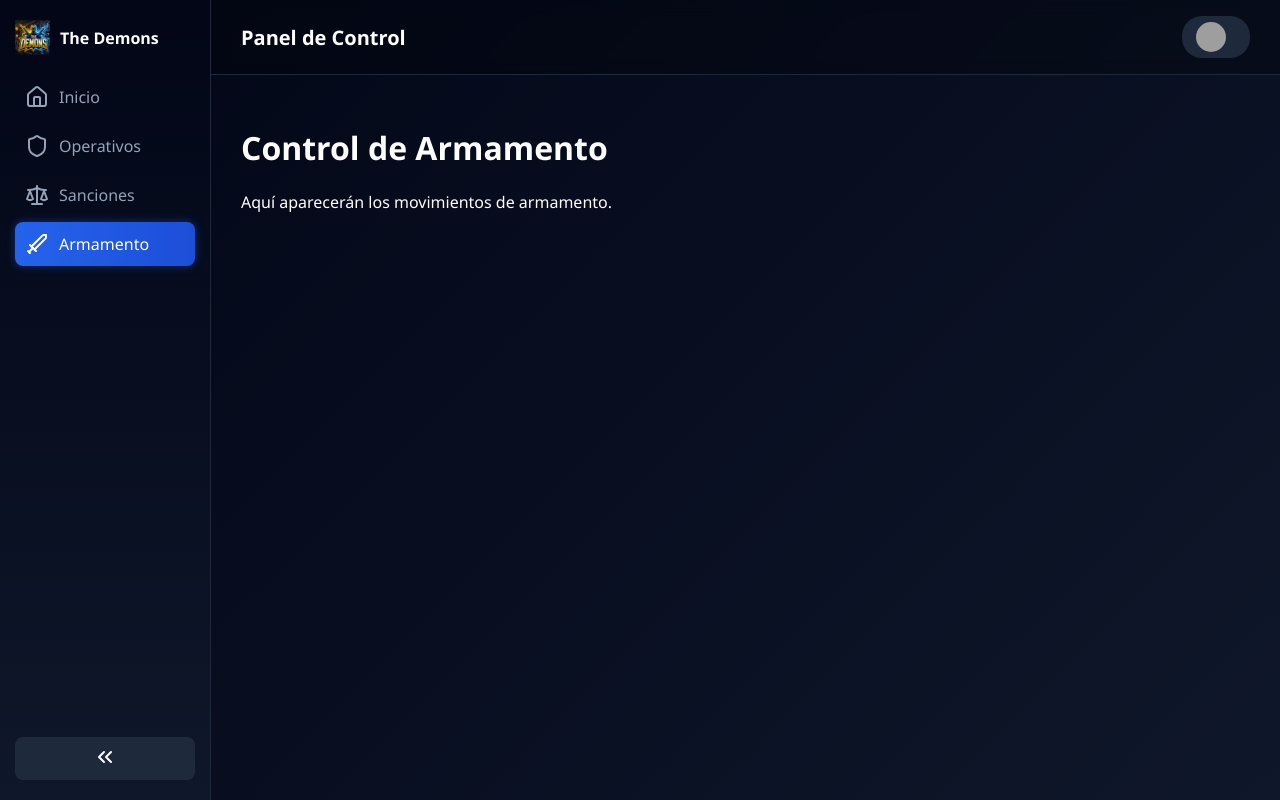
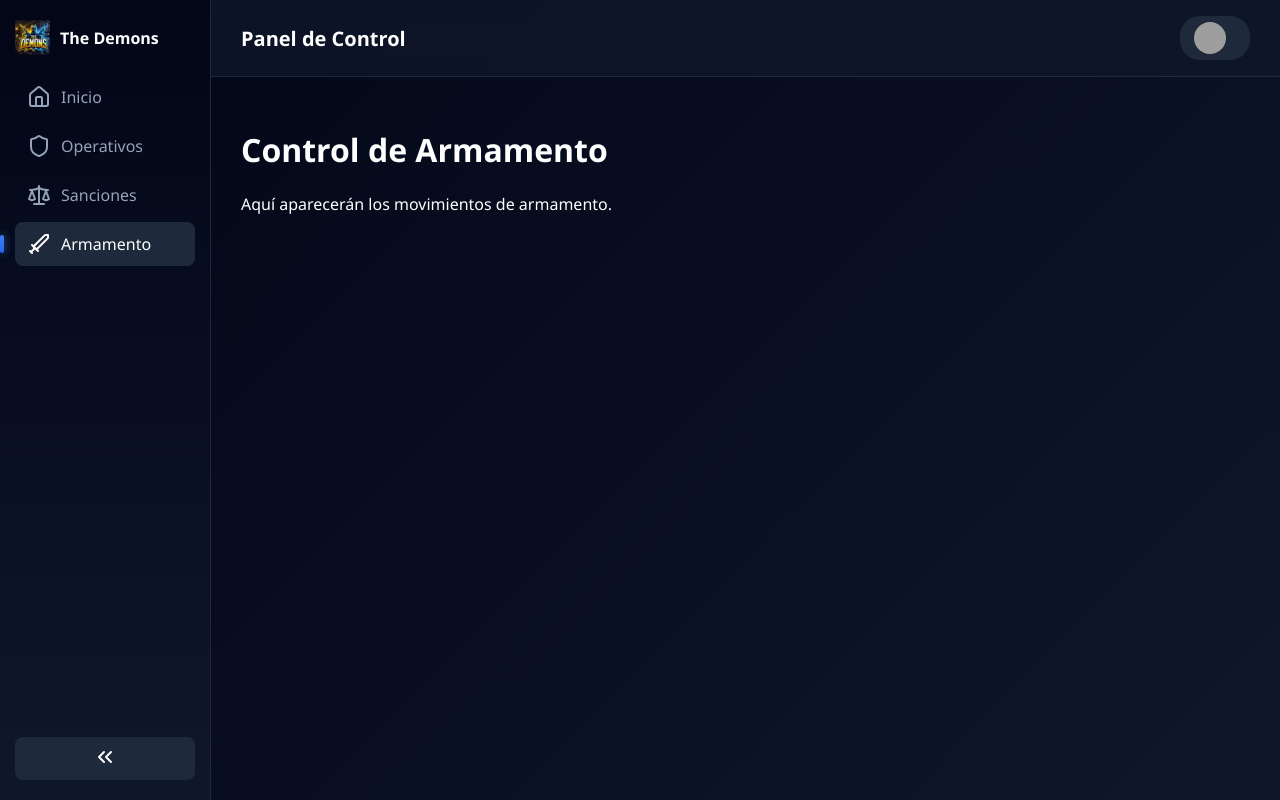
Before and after one commit to Javimoa95/bot-operativos, a FastAPI app: page /armamento in a window 1280 px wide. Run offline with FastAPI, Linux system fonts and the light colour scheme; the visitor is signed in with stand-in values (Sample User, id 1); parts of the project's set-up code (start-up, migrations or seed data) failed here and were passed over; grey boxes are pictures that could not be loaded.

Commit message:
Improve sidebar UI with active indicator and animations

```diff
--- a/web/static/css/dashboard.css
+++ b/web/static/css/dashboard.css
@@ -45,17 +45,18 @@ gap:5px;
 display:flex;
 align-items:center;
 gap:10px;
-padding:10px;
+padding:10px 12px;
 border-radius:8px;
 text-decoration:none;
 color:#94a3b8;
-transition:0.25s;
+position:relative;
+transition:all 0.2s ease;
 }
 
 .nav-item:hover{
 background:#1e293b;
 color:white;
-transform:translateX(4px);
+transform:translateX(3px);
 }
 
 /* MAIN */
@@ -73,8 +74,8 @@ display:flex;
 justify-content:space-between;
 align-items:center;
 padding:16px 30px;
-background:rgba(0,0,0,0.25);
-backdrop-filter:blur(8px);
+background:rgba(15,23,42,0.8);
+backdrop-filter:blur(12px);
 border-bottom:1px solid #1e293b;
 }
 
@@ -93,9 +94,15 @@ border-radius:20px;
 }
 
 .user img{
-width:30px;
-height:30px;
+width:32px;
+height:32px;
 border-radius:50%;
+transition:0.25s;
+}
+
+.user img:hover{
+transform:scale(1.1);
+box-shadow:0 0 10px rgba(59,130,246,0.6);
 }
 
 /* CONTENT */
@@ -222,7 +229,37 @@ transform:translateY(0);
 }
 
 .nav-item.active{
-background:linear-gradient(90deg,#2563eb,#1d4ed8);
+background:#1e293b;
 color:white;
-box-shadow:0 0 10px rgba(37,99,235,0.4);
 }
+
+.nav-item.active::before{
+content:"";
+position:absolute;
+left:-15px;
+top:50%;
+transform:translateY(-50%);
+width:4px;
+height:18px;
+border-radius:4px;
+background:linear-gradient(#3b82f6,#2563eb);
+box-shadow:0 0 8px rgba(59,130,246,0.7);
+}
+
+.content{
+animation:fadePage 0.35s ease;
+}
+
+@keyframes fadePage{
+
+from{
+opacity:0;
+transform:translateY(8px);
+}
+
+to{
+opacity:1;
+transform:translateY(0);
+}
+
+}
```
